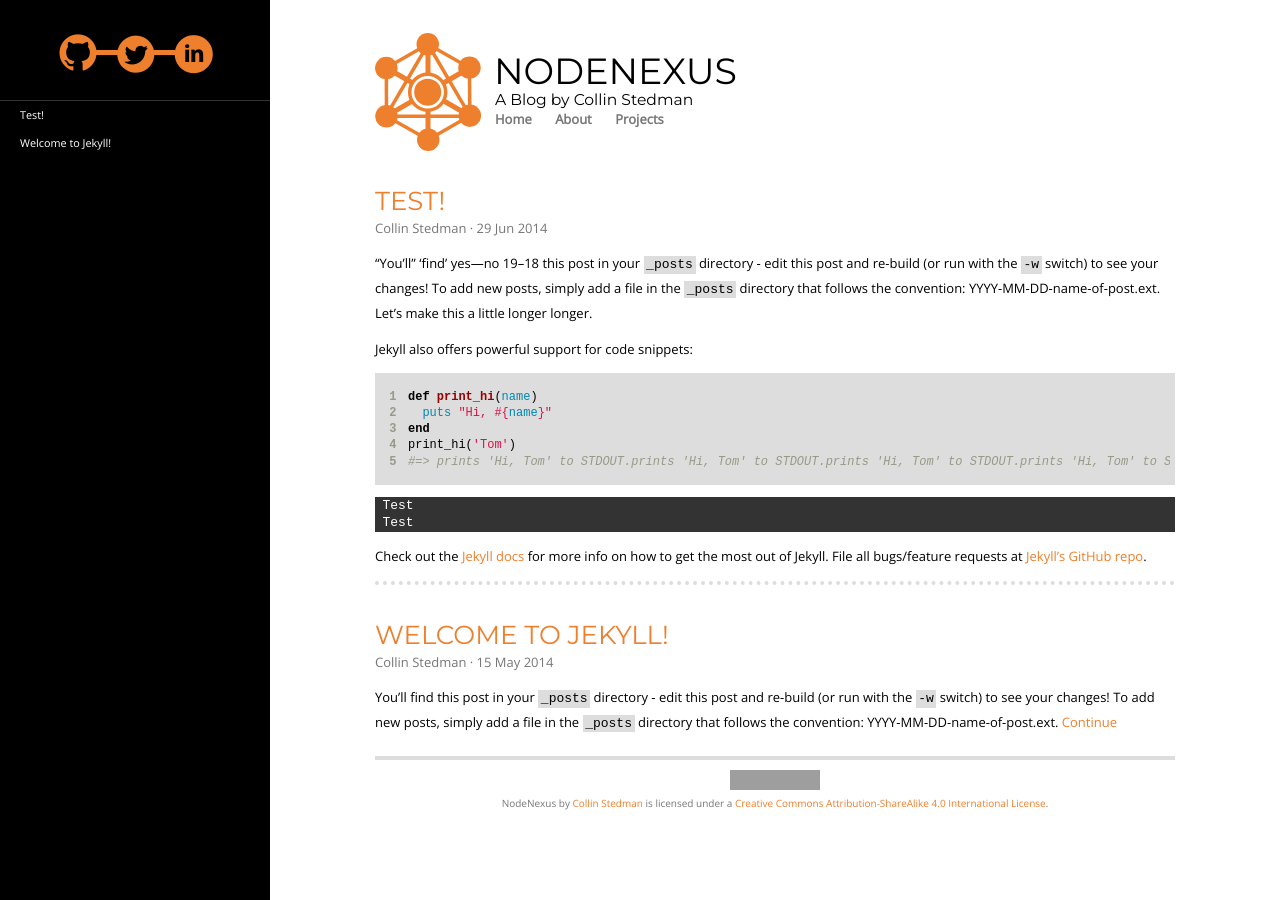
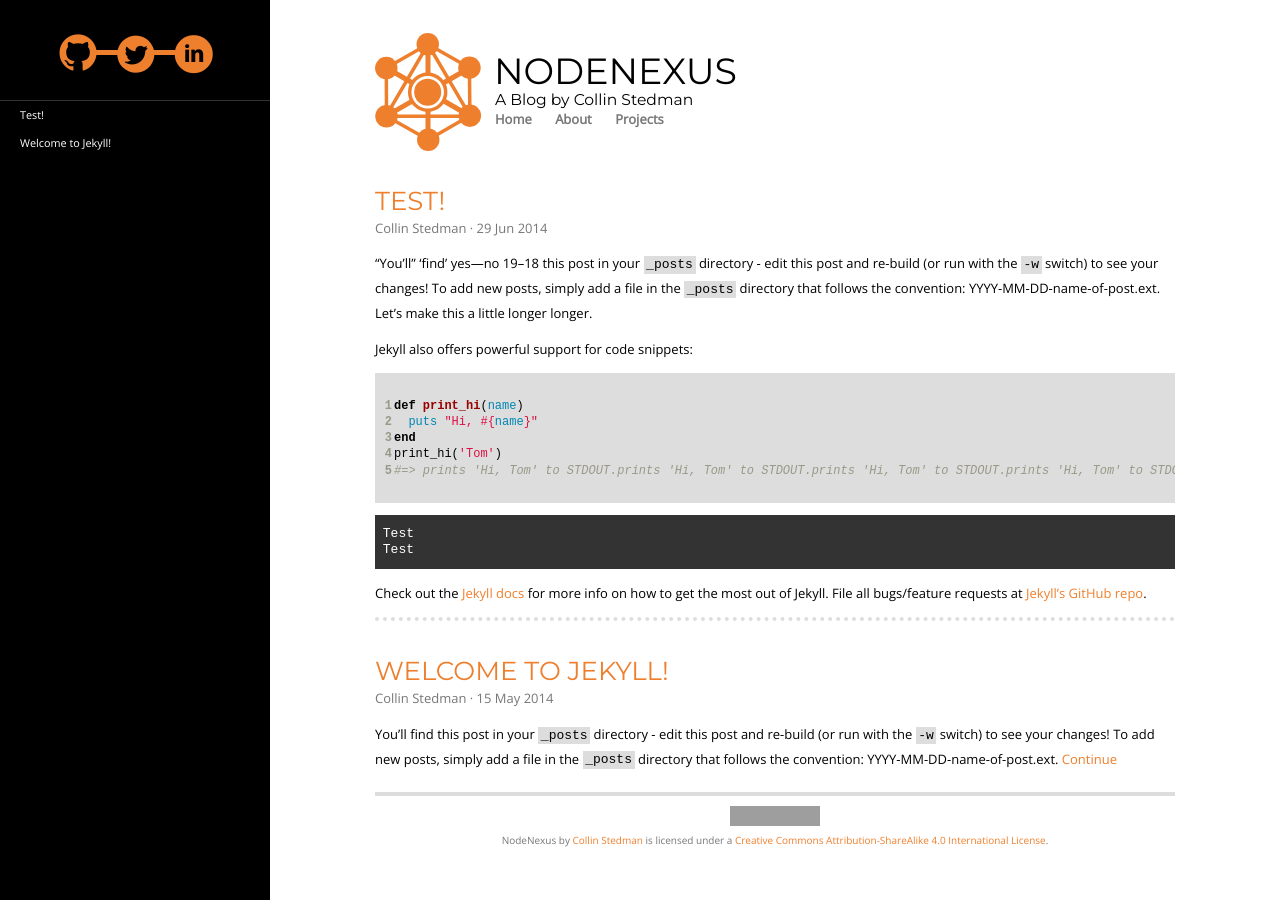
Before and after one commit to kronion/Nodenexus, a Jekyll site: the page built from index.html, in a window 1280 px wide. Built offline with Jekyll 4.4.1, drawn with Linux system fonts in a browser that asks for light colours; some web fonts are replaced; Markdown is read by kramdown in place of the engine named in the settings; the list of posts is cut into pages by our own code; grey boxes are pictures that could not be loaded.

Commit message:
Fixing code block scrollbars

```diff
--- a/css/main.css
+++ b/css/main.css
@@ -33,7 +33,8 @@
 /* This causes multiline contents to honor padding */
 pre > code {
   display: block;
-  overflow: scroll;
+  padding: 0.8em 0.6em;
+  overflow-x: auto;
   line-height: 1.25em;
 }
 
@@ -352,7 +353,6 @@
 
 .post pre {
   margin: 1em 0;
-  padding: 0 .4em;
   background: #ddd;
 }
   /* Terminal style. Make a plugin for this! */
```
